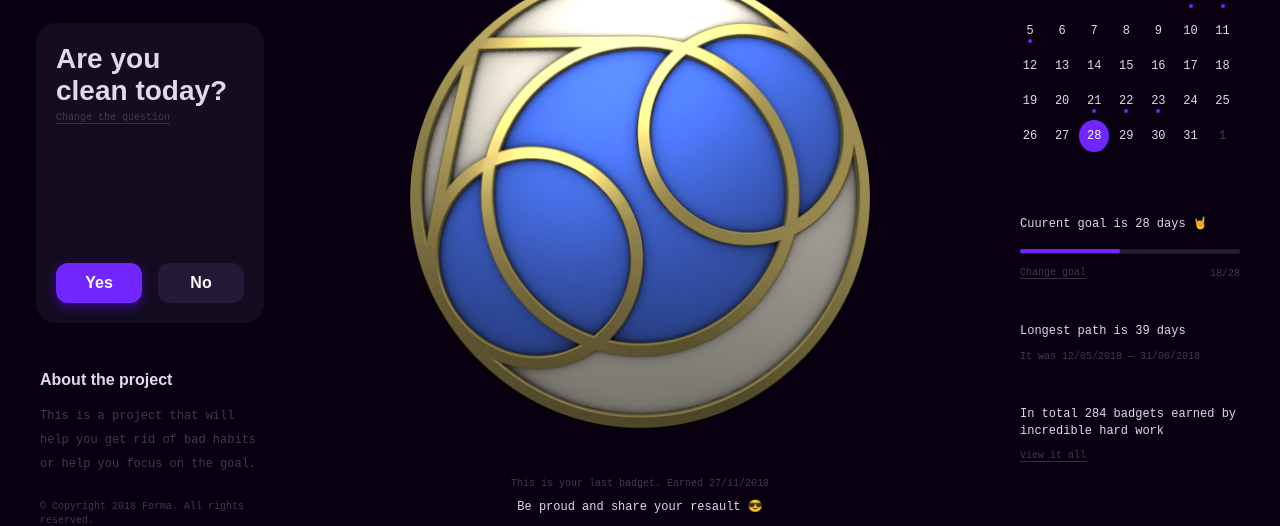
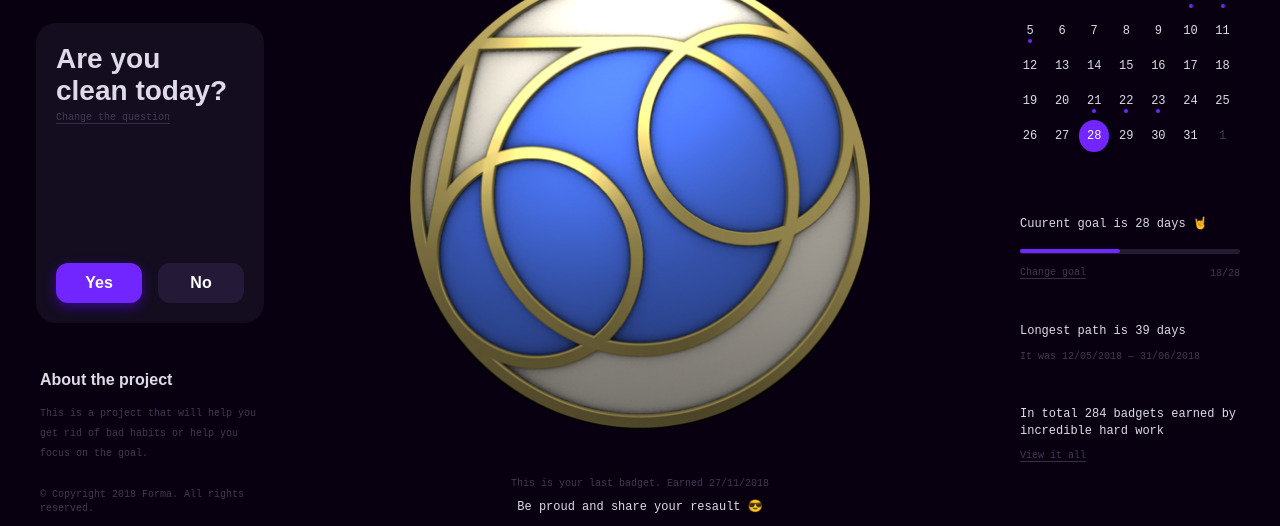
Before and after one commit to tematroinoi/forma-app, a Gatsby site: page / in a window 1280 px wide. Shown: the part 87-613 px from the top of the page. Built offline with nearby package versions, Linux system fonts and the light colour scheme; Gatsby itself is replaced by a stand-in of ours; a web font is replaced by a local one.

Commit message:
style corrects

```diff
--- a/src/components/layout.css
+++ b/src/components/layout.css
@@ -131,8 +131,8 @@ p {
 
 .about p {
   color: #433855;
-  font-size: 12px;
-  line-height: 24px;
+  font-size: 10px;
+  line-height: 20px;
   margin: 0;
   margin-top: 15px;
 }
```
